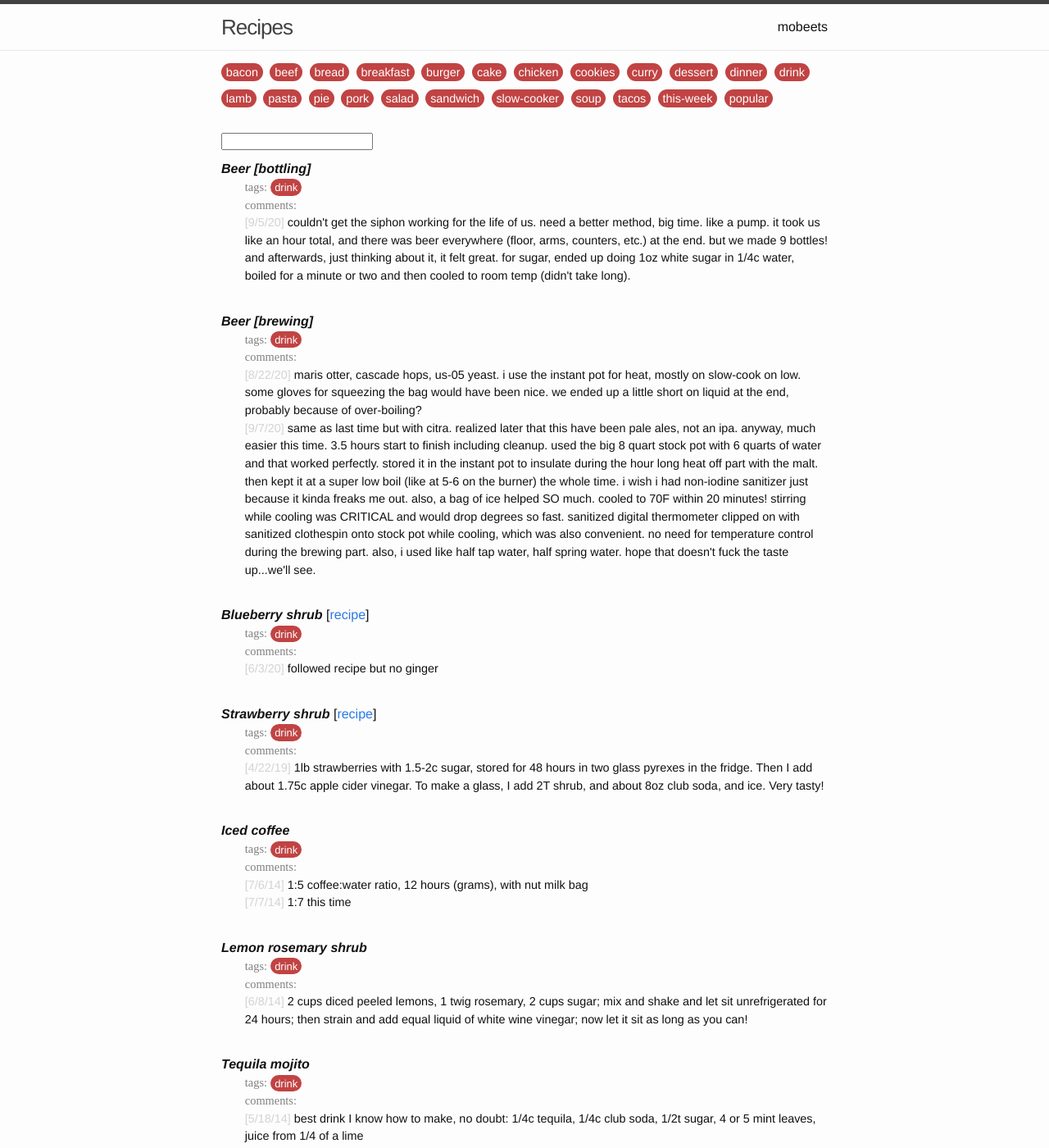
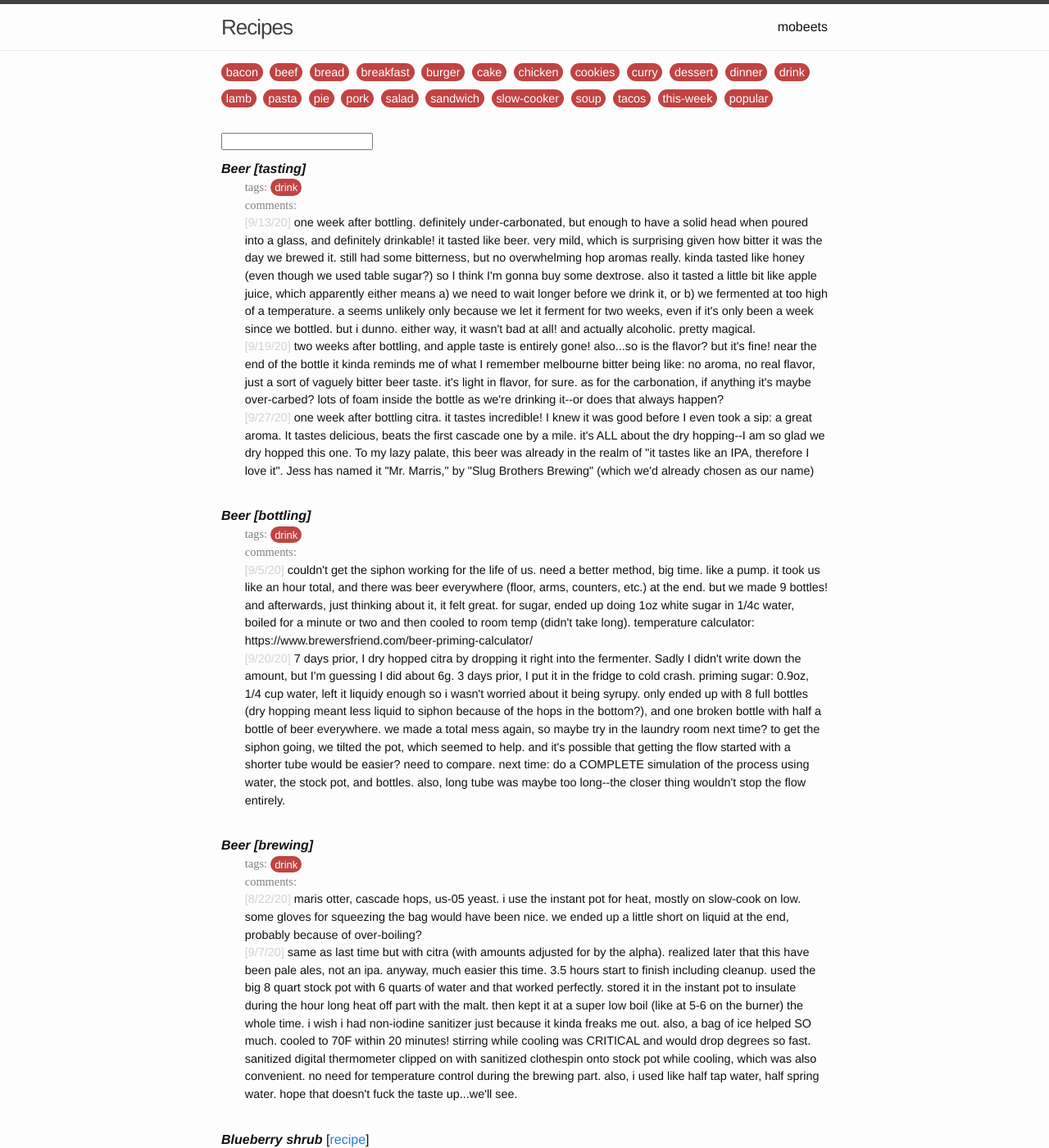
Before and after one commit to mobeets/recipes, a Jekyll site: the page built from index.html, in a window 1280 px wide and 1400 px high. Shown: the whole window at 82% size. Built offline with Jekyll 4.4.1, drawn with Linux system fonts in a browser that asks for light colours; nearby versions of some CDN libraries; library files that are not in the unit come from our copies; some of the changed text lies outside the part shown.

Commit message:
data update

```diff
--- a/_data/recipes.yml
+++ b/_data/recipes.yml
@@ -1,27 +1,44 @@
-- count: 1
-  index: 8
-  nickname: ""
-  name: "beer [bottling]"
+- count: 3
+  index: 9
+  nickname: ""
+  name: "beer [tasting]"
   tags:
   - "drink"
   last_suggested_date: '2016-01-01'
   recipe_urls: []
   comments:
+  - date: "9/13/20"
+    comment: "one week after bottling. definitely under-carbonated, but enough to have a solid head when poured into a glass, and definitely drinkable! it tasted like beer. very mild, which is surprising given how bitter it was the day we brewed it. still had some bitterness, but no overwhelming hop aromas really. kinda tasted like honey (even though we used table sugar?) so I think I'm gonna buy some dextrose. also it tasted a little bit like apple juice, which apparently either means a) we need to wait longer before we drink it, or b) we fermented at too high of a temperature. a seems unlikely only because we let it ferment for two weeks, even if it's only been a week since we bottled. but i dunno. either way, it wasn't bad at all! and actually alcoholic. pretty magical."
+  - date: "9/19/20"
+    comment: "two weeks after bottling, and apple taste is entirely gone! also...so is the flavor? but it's fine! near the end of the bottle it kinda reminds me of what I remember melbourne bitter being like: no aroma, no real flavor, just a sort of vaguely bitter beer taste. it's light in flavor, for sure. as for the carbonation, if anything it's maybe over-carbed? lots of foam inside the bottle as we're drinking it--or does that always happen?"
+  - date: "9/27/20"
+    comment: "one week after bottling citra. it tastes incredible! I knew it was good before I even took a sip: a great aroma. It tastes delicious, beats the first cascade one by a mile. it's ALL about the dry hopping--I am so glad we dry hopped this one. To my lazy palate, this beer was already in the realm of \"it tastes like an IPA, therefore I love it\". Jess has named it \"Mr. Marris,\" by \"Slug Brothers Brewing\" (which we'd already chosen as our name)"
+- count: 2
+  index: 8
+  nickname: ""
+  name: "beer [bottling]"
+  tags:
+  - "drink"
+  last_suggested_date: '2020-09-19'
+  recipe_urls: []
+  comments:
   - date: "9/5/20"
-    comment: "couldn't get the siphon working for the life of us. need a better method, big time. like a pump. it took us like an hour total, and there was beer everywhere (floor, arms, counters, etc.) at the end. but we made 9 bottles! and afterwards, just thinking about it, it felt great. for sugar, ended up doing 1oz white sugar in 1/4c water, boiled for a minute or two and then cooled to room temp (didn't take long)."
+    comment: "couldn't get the siphon working for the life of us. need a better method, big time. like a pump. it took us like an hour total, and there was beer everywhere (floor, arms, counters, etc.) at the end. but we made 9 bottles! and afterwards, just thinking about it, it felt great. for sugar, ended up doing 1oz white sugar in 1/4c water, boiled for a minute or two and then cooled to room temp (didn't take long). temperature calculator: https://www.brewersfriend.com/beer-priming-calculator/"
+  - date: "9/20/20"
+    comment: "7 days prior, I dry hopped citra by dropping it right into the fermenter. Sadly I didn't write down the amount, but I'm guessing I did about 6g. 3 days prior, I put it in the fridge to cold crash. priming sugar: 0.9oz, 1/4 cup water, left it liquidy enough so i wasn't worried about it being syrupy. only ended up with 8 full bottles (dry hopping meant less liquid to siphon because of the hops in the bottom?), and one broken bottle with half a bottle of beer everywhere. we made a total mess again, so maybe try in the laundry room next time? to get the siphon going, we tilted the pot, which seemed to help. and it's possible that getting the flow started with a shorter tube would be easier? need to compare. next time: do a COMPLETE simulation of the process using water, the stock pot, and bottles. also, long tube was maybe too long--the closer thing wouldn't stop the flow entirely."
 - count: 2
   index: 7
   nickname: ""
   name: "beer [brewing]"
   tags:
   - "drink"
-  last_suggested_date: '2016-01-01'
+  last_suggested_date: '2020-09-19'
   recipe_urls: []
   comments:
   - date: "8/22/20"
     comment: "maris otter, cascade hops, us-05 yeast. i use the instant pot for heat, mostly on slow-cook on low. some gloves for squeezing the bag would have been nice. we ended up a little short on liquid at the end, probably because of over-boiling?"
   - date: "9/7/20"
-    comment: "same as last time but with citra. realized later that this have been pale ales, not an ipa. anyway, much easier this time. 3.5 hours start to finish including cleanup. used the big 8 quart stock pot with 6 quarts of water and that worked perfectly. stored it in the instant pot to insulate during the hour long heat off part with the malt. then kept it at a super low boil (like at 5-6 on the burner) the whole time. i wish i had non-iodine sanitizer just because it kinda freaks me out. also, a bag of ice helped SO much. cooled to 70F within 20 minutes! stirring while cooling was CRITICAL and would drop degrees so fast. sanitized digital thermometer clipped on with sanitized clothespin onto stock pot while cooling, which was also convenient. no need for temperature control during the brewing part. also, i used like half tap water, half spring water. hope that doesn't fuck the taste up...we'll see."
+    comment: "same as last time but with citra (with amounts adjusted for by the alpha). realized later that this have been pale ales, not an ipa. anyway, much easier this time. 3.5 hours start to finish including cleanup. used the big 8 quart stock pot with 6 quarts of water and that worked perfectly. stored it in the instant pot to insulate during the hour long heat off part with the malt. then kept it at a super low boil (like at 5-6 on the burner) the whole time. i wish i had non-iodine sanitizer just because it kinda freaks me out. also, a bag of ice helped SO much. cooled to 70F within 20 minutes! stirring while cooling was CRITICAL and would drop degrees so fast. sanitized digital thermometer clipped on with sanitized clothespin onto stock pot while cooling, which was also convenient. no need for temperature control during the brewing part. also, i used like half tap water, half spring water. hope that doesn't fuck the taste up...we'll see."
 - count: 1
   index: 6
   nickname: ""
@@ -224,6 +241,19 @@
   - date: "10/28/13"
     comment: "half batch is plenty"
 - count: 1
+  index: 173
+  nickname: ""
+  name: "pork breakfast sausage patties"
+  tags:
+  - "dinner"
+  - "pork"
+  last_suggested_date: '2016-01-01'
+  recipe_urls:
+  - "https://www.marthastewart.com/341904/simple-homemade-sausage-patties"
+  comments:
+  - date: "9/30/20"
+    comment: "a little too salty, but super flavorful. I also add chili flakes, and use garlic powder instead of garlic"
+- count: 1
   index: 172
   nickname: ""
   name: "thai shrimp curry"
@@ -298,7 +328,7 @@
   comments:
   - date: "6/9/20"
     comment: "made 13c of broth. bonus: also made enough chicken (from the wings) for a few servings of chicken salad"
-- count: 4
+- count: 5
   index: 166
   nickname: ""
   name: "burgers on the grill"
@@ -312,6 +342,8 @@
     comment: "about 5 minutes to warm the grill up (on high), then grill the burgers about 6 minutes on each side, with the lid partially closed (held up by a rock), and then adding cheese after that with the lid open. turned out perfectly!"
   - date: "7/1/20"
     comment: "they lit on fire. I think this was both because the flames were too high for too long, and I had too many burgers (9) and all 80/20. so probably get less fatty ones and don't cook so many at the same time."
+  - date: "9/25/20"
+    comment: "okay, we've found the secret that levels up our burgers: mayo + ketchup (a good squirt, think like the amount of siracha when you add to mayo) + chopped up bread and butter pickles"
 - count: 1
   index: 165
   nickname: ""
@@ -347,7 +379,7 @@
   comments:
   - date: "2/23/20"
     comment: "delicious. I double recipe (with 1.5 lbs ground beef, and 1 of the big cans of plum tomatoes), but it only looks like about 6 servings."
-- count: 3
+- count: 4
   index: 162
   nickname: ""
   name: "beef short ribs"
@@ -362,6 +394,8 @@
     comment: "I did the same ingredients but just with two short ribs totaling 1.2 lbs. It was unbelievable. Dried them off with paper towels before seasoning, and put them in the small orange dutch oven. But if there'd been more I might have needed a bigger pot. Anyway, also added four carrots to the sauce in with the meat. Cooked about 2.5 hours exactly and all the juices were mostly gone. One of the best meals we've made. Served with mashed sweet potatoes and sourdough toast."
   - date: "6/2/20"
     comment: "Again about 1 lb of meat, and 1 (small onion). Should have done 2 onions, because they're the best part! Also added a good amount of baby carrots."
+  - date: "9/28/20"
+    comment: "only 0.8 lbs this time, but with lots of carrots (and also mashed potatoes on the side), it was still plenty of food, for sure."
 - count: 1
   index: 161
   nickname: ""
@@ -418,7 +452,7 @@
   tags:
   - "dinner"
   - "chicken"
-  last_suggested_date: '2019-08-03'
+  last_suggested_date: '2020-10-03'
   recipe_urls: []
   comments:
   - date: "7/11/19"
@@ -444,7 +478,7 @@
   tags:
   - "dinner"
   - "chicken"
-  last_suggested_date: '2019-08-03'
+  last_suggested_date: '2020-10-03'
   recipe_urls: []
   comments:
   - date: "7/3/19"
@@ -458,7 +492,7 @@
   tags:
   - "dinner"
   - "beef"
-  last_suggested_date: '2019-08-03'
+  last_suggested_date: '2020-10-03'
   recipe_urls: []
   comments:
   - date: "6/22/19"
@@ -473,7 +507,7 @@
   name: "instant pot rice"
   tags:
   - "dinner"
-  last_suggested_date: '2019-08-03'
+  last_suggested_date: '2020-10-03'
   recipe_urls: []
   comments:
   - date: "5/12/19"
@@ -484,7 +518,7 @@
   name: "fried rice"
   tags:
   - "dinner"
-  last_suggested_date: '2019-08-03'
+  last_suggested_date: '2020-10-03'
   recipe_urls:
   - "https://www.seriouseats.com/recipes/2016/02/easy-vegetable-fried-rice-recipe.html"
   comments:
@@ -533,7 +567,7 @@
   comments:
   - date: "12/12/18"
     comment: "Jess says she did 1/2c milk, 1/2c white wine, 1.5 cans of 28oz crushed tomatoes, 2T tomato paste, and sage instead of parsley"
-- count: 5
+- count: 6
   index: 147
   nickname: ""
   name: "turkey chili"
@@ -949,7 +983,7 @@
     comment: "maybe make 1.5x or 2x next time"
   - date: "2/6/17"
     comment: "doubled it and it made 5 servings; need to make 1.25 cups rice though"
-- count: 8
+- count: 9
   index: 117
   nickname: ""
   name: "chicken pot pie"
@@ -1170,7 +1204,7 @@
   - "dinner"
   - "pasta"
   - "pork"
-  last_suggested_date: '2019-07-27'
+  last_suggested_date: '2020-09-26'
   recipe_urls: []
   comments: []
 - count: 1
@@ -1700,7 +1734,7 @@
   tags:
   - "dinner"
   - "soup"
-  last_suggested_date: '2019-07-27'
+  last_suggested_date: '2020-09-26'
   recipe_urls:
   - "http://stylishcuisine.com/?p=87"
   comments:
@@ -1749,7 +1783,7 @@
   tags:
   - "dinner"
   - "pasta"
-  last_suggested_date: '2019-07-27'
+  last_suggested_date: '2020-09-26'
   recipe_urls: []
   comments: []
 - count: 1
@@ -2017,7 +2051,7 @@
   comments:
   - date: "1/1/14"
     comment: "too lemony"
-- count: 6
+- count: 7
   index: 34
   nickname: "CkR4"
   name: "chicken curry"
@@ -2025,7 +2059,7 @@
   - "dinner"
   - "curry"
   - "chicken"
-  last_suggested_date: '2019-07-27'
+  last_suggested_date: '2020-09-26'
   recipe_urls:
   - "http://www.amateurgourmet.com/2010/04/bombay_chicken_curry.html"
   - "https://www.budgetbytes.com/2016/05/thai-coconut-curry-braised-chicken-thighs/"
@@ -2656,7 +2690,7 @@
   last_suggested_date: '2020-07-25'
   recipe_urls: []
   comments: []
-- count: 2
+- count: 3
   index: 61
   nickname: ""
   name: "apple crisp"
@@ -2668,6 +2702,8 @@
   comments:
   - date: "11/26/18"
     comment: "we double it; recipe from Caitlin"
+  - date: "9/14/20"
+    comment: "I used four gigantic apples and it filled a 9x13. I did NOT double the recipe, unlike my last note. so both that comment and the recipe (which called for a 9x9) lied to me. but it was delicious! maybe a tad sweet, so you could probably skip the bit of white sugar in the apples themselves?"
 - count: 4
   index: 60
   nickname: ""
```
